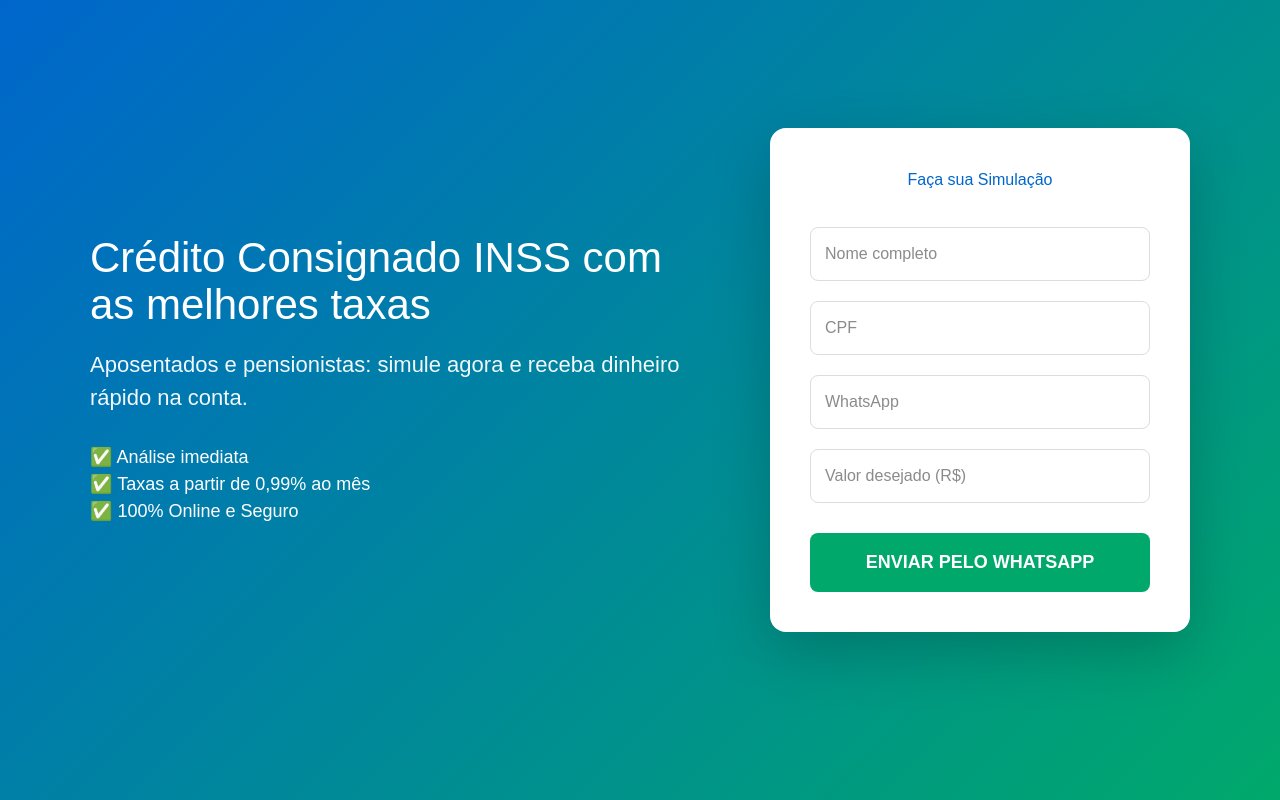
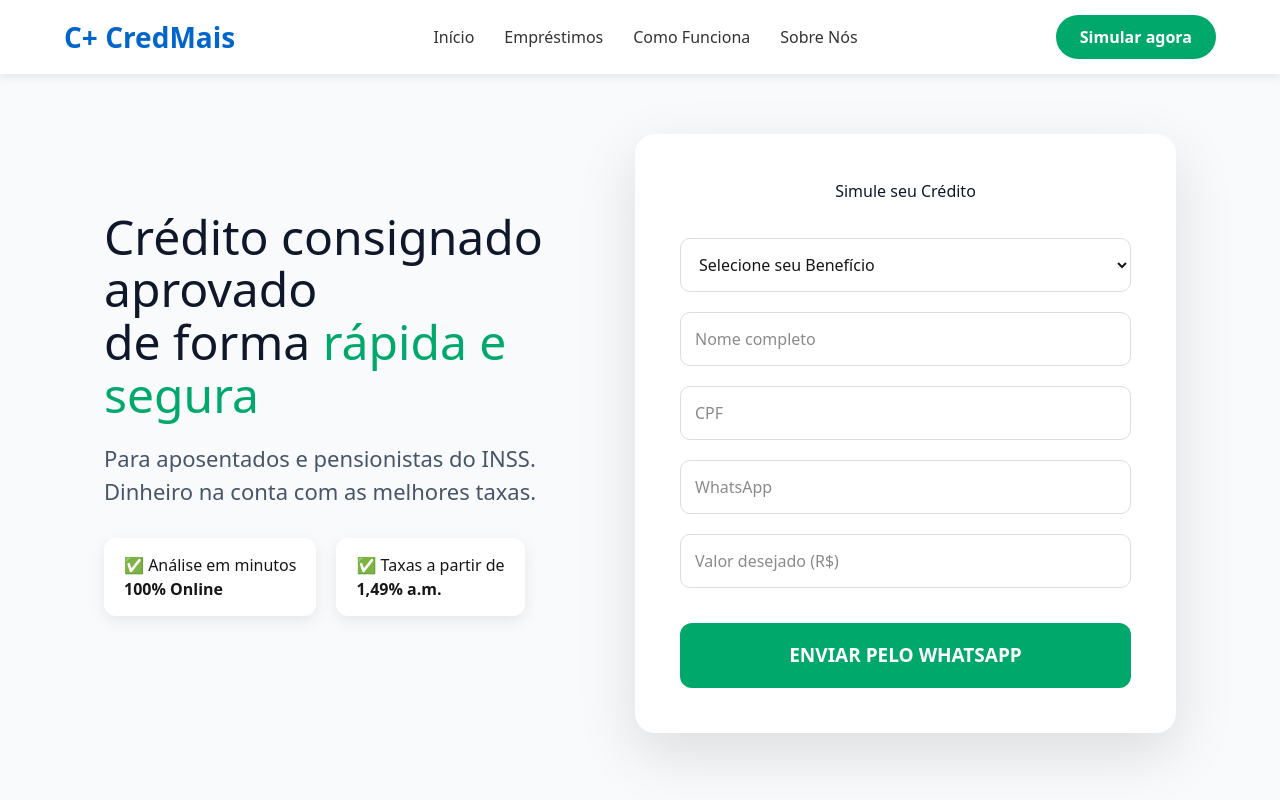
Before and after one commit to jaonc284-debug/credmais, a Next.js app: page / in a window 1280 px wide. Built offline with nearby package versions, Linux system fonts and the light colour scheme.

Commit message:
Layout bonito inspirado no Agibank

```diff
--- a/app/page.tsx
+++ b/app/page.tsx
@@ -6,13 +6,14 @@ export default function Home() {
   const [cpf, setCpf] = useState("");
   const [whatsapp, setWhatsapp] = useState("");
   const [valor, setValor] = useState("");
+  const [beneficio, setBeneficio] = useState("");
   const [loading, setLoading] = useState(false);
 
   const formatCPF = (v: string) => v.replace(/\D/g, "").replace(/(\d{3})(\d{3})(\d{3})(\d{2})/, "$1.$2.$3-$4").slice(0,14);
   const formatWhats = (v: string) => v.replace(/\D/g, "").replace(/(\d{2})(\d{5})(\d{4})/, "($1) $2-$3").slice(0,15);
 
   const enviarParaWhats = () => {
-    if (!nome || !cpf || !whatsapp || !valor) {
+    if (!nome || !cpf || !whatsapp || !valor || !beneficio) {
       alert("❌ Preencha todos os campos!");
       return;
     }
@@ -22,62 +23,87 @@ export default function Home() {
     const mensagem = `*🚨 NOVA SOLICITAÇÃO - CREDMAIS*%0A%0A` +
       `*👤 Cliente:* ${nome}%0A` +
       `*CPF:* ${cpf}%0A` +
-      `*WhatsApp:* ${whatsapp}%0A%0A` +
+      `*WhatsApp:* ${whatsapp}%0A` +
+      `*Benefício:* ${beneficio}%0A%0A` +
       `*💰 Valor Desejado:* R$ ${valor}%0A` +
       `*Parcelas:* 24x%0A%0A` +
-      `Enviado pelo site CredMais - ${new Date().toLocaleString('pt-BR')}`;
+      `Enviado pelo site CredMais`;
 
     window.open(`https://wa.me/19988677177?text=${mensagem}`, "_blank");
 
-    alert("✅ Redirecionando para o WhatsApp...");
+    alert("✅ Redirecionando para o WhatsApp... Revise e envie!");
 
-    setNome(""); setCpf(""); setWhatsapp(""); setValor("");
+    setNome(""); setCpf(""); setWhatsapp(""); setValor(""); setBeneficio("");
     setLoading(false);
   };
 
   return (
-    <div style={{
-      minHeight: "100vh",
-      background: "linear-gradient(135deg, #0066cc, #00A86B)",
-      fontFamily: "Arial, sans-serif",
-      padding: "20px"
-    }}>
-      <div style={{ maxWidth: "1100px", margin: "0 auto", display: "flex", gap: "40px", alignItems: "center", minHeight: "90vh" }}>
+    <div style={{ minHeight: "100vh", background: "#f8fafc", fontFamily: "system-ui, Arial, sans-serif" }}>
+      {/* Header */}
+      <header style={{ background: "white", padding: "15px 5%", boxShadow: "0 2px 10px rgba(0,0,0,0.1)", position: "sticky", top: 0, zIndex: 100 }}>
+        <div style={{ maxWidth: "1200px", margin: "0 auto", display: "flex", justifyContent: "space-between", alignItems: "center" }}>
+          <div style={{ fontSize: "28px", fontWeight: "bold", color: "#0066cc" }}>C+ CredMais</div>
+          <div style={{ display: "flex", gap: "30px", fontWeight: "500" }}>
+            <a href="#" style={{ color: "#333" }}>Início</a>
+            <a href="#" style={{ color: "#333" }}>Empréstimos</a>
+            <a href="#" style={{ color: "#333" }}>Como Funciona</a>
+            <a href="#" style={{ color: "#333" }}>Sobre Nós</a>
+          </div>
+          <button style={{ background: "#00A86B", color: "white", padding: "10px 24px", border: "none", borderRadius: "50px", fontWeight: "bold" }}>
+            Simular agora
+          </button>
+        </div>
+      </header>
 
-        {/* Lado Esquerdo - Texto */}
-        <div style={{ flex: 1, color: "white" }}>
-          <h1 style={{ fontSize: "42px", lineHeight: "1.1", marginBottom: "20px" }}>
-            Crédito Consignado INSS com <br/>as melhores taxas
+      <div style={{ maxWidth: "1200px", margin: "0 auto", padding: "60px 5%", display: "flex", gap: "80px", alignItems: "center" }}>
+        {/* Hero Text */}
+        <div style={{ flex: 1 }}>
+          <h1 style={{ fontSize: "48px", lineHeight: "1.1", color: "#0F172A", marginBottom: "20px" }}>
+            Crédito consignado aprovado<br/>de forma <span style={{ color: "#00A86B" }}>rápida e segura</span>
           </h1>
-          <p style={{ fontSize: "22px", marginBottom: "30px", opacity: 0.95 }}>
-            Aposentados e pensionistas: simule agora e receba dinheiro rápido na conta.
+          <p style={{ fontSize: "22px", color: "#475569", marginBottom: "30px" }}>
+            Para aposentados e pensionistas do INSS. Dinheiro na conta com as melhores taxas.
           </p>
-          <div style={{ fontSize: "18px" }}>
-            ✅ Análise imediata<br/>
-            ✅ Taxas a partir de 0,99% ao mês<br/>
-            ✅ 100% Online e Seguro
+
+          <div style={{ display: "flex", gap: "20px", marginBottom: "40px" }}>
+            <div style={{ background: "white", padding: "15px 20px", borderRadius: "12px", boxShadow: "0 5px 15px rgba(0,0,0,0.08)" }}>
+              ✅ Análise em minutos<br/>
+              <strong>100% Online</strong>
+            </div>
+            <div style={{ background: "white", padding: "15px 20px", borderRadius: "12px", boxShadow: "0 5px 15px rgba(0,0,0,0.08)" }}>
+              ✅ Taxas a partir de<br/>
+              <strong>1,49% a.m.</strong>
+            </div>
           </div>
         </div>
 
-        {/* Lado Direito - Formulário */}
+        {/* Formulário */}
         <div style={{
+          flex: "1",
           background: "white",
-          padding: "40px",
-          borderRadius: "16px",
-          boxShadow: "0 20px 60px rgba(0,0,0,0.2)",
-          width: "420px"
+          padding: "45px",
+          borderRadius: "20px",
+          boxShadow: "0 20px 60px rgba(0,0,0,0.12)"
         }}>
-          <h2 style={{ textAlign: "center", marginBottom: "25px", color: "#0066cc" }}>Faça sua Simulação</h2>
+          <h2 style={{ textAlign: "center", marginBottom: "25px", color: "#0F172A" }}>Simule seu Crédito</h2>
 
-          <input placeholder="Nome completo" value={nome} onChange={e => setNome(e.target.value)} style={{width:"100%", padding:14, margin:"10px 0", borderRadius:8, border:"1px solid #ddd", fontSize:16}} />
-          <input placeholder="CPF" value={cpf} onChange={e => setCpf(formatCPF(e.target.value))} style={{width:"100%", padding:14, margin:"10px 0", borderRadius:8, border:"1px solid #ddd", fontSize:16}} />
-          <input placeholder="WhatsApp" value={whatsapp} onChange={e => setWhatsapp(formatWhats(e.target.value))} style={{width:"100%", padding:14, margin:"10px 0", borderRadius:8, border:"1px solid #ddd", fontSize:16}} />
-          <input type="number" placeholder="Valor desejado (R$)" value={valor} onChange={e => setValor(e.target.value)} style={{width:"100%", padding:14, margin:"10px 0", borderRadius:8, border:"1px solid #ddd", fontSize:16}} />
+          <select value={beneficio} onChange={e => setBeneficio(e.target.value)} style={{width:"100%", padding:14, margin:"10px 0", borderRadius:10, border:"1px solid #ddd", fontSize:16}}>
+            <option value="">Selecione seu Benefício</option>
+            <option value="Aposentadoria por Idade">Aposentadoria por Idade</option>
+            <option value="Aposentadoria por Tempo de Contribuição">Aposentadoria por Tempo</option>
+            <option value="Pensão por Morte">Pensão por Morte</option>
+            <option value="BPC/LOAS">BPC/LOAS</option>
+          </select>
+
+          <input placeholder="Nome completo" value={nome} onChange={e => setNome(e.target.value)} style={{width:"100%", padding:14, margin:"10px 0", borderRadius:10, border:"1px solid #ddd"}} />
+          <input placeholder="CPF" value={cpf} onChange={e => setCpf(formatCPF(e.target.value))} style={{width:"100%", padding:14, margin:"10px 0", borderRadius:10, border:"1px solid #ddd"}} />
+          <input placeholder="WhatsApp" value={whatsapp} onChange={e => setWhatsapp(formatWhats(e.target.value))} style={{width:"100%", padding:14, margin:"10px 0", borderRadius:10, border:"1px solid #ddd"}} />
+          <input type="number" placeholder="Valor desejado (R$)" value={valor} onChange={e => setValor(e.target.value)} style={{width:"100%", padding:14, margin:"10px 0", borderRadius:10, border:"1px solid #ddd"}} />
 
           <button
             onClick={enviarParaWhats}
             disabled={loading}
-            style={{width:"100%", padding:16, background:"#00A86B", color:"white", border:"none", borderRadius:8, fontSize:18, marginTop:20, fontWeight:"bold"}}
+            style={{width:"100%", padding:18, background:"#00A86B", color:"white", border:"none", borderRadius:12, fontSize:19, marginTop:25, fontWeight:"bold"}}
           >
             {loading ? "Abrindo WhatsApp..." : "ENVIAR PELO WHATSAPP"}
           </button>
```
